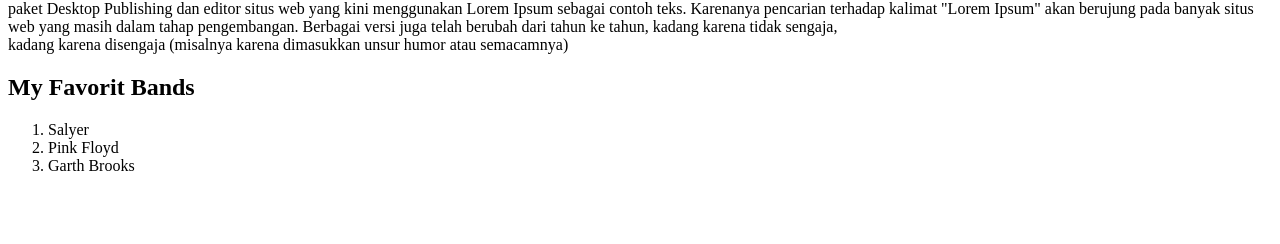
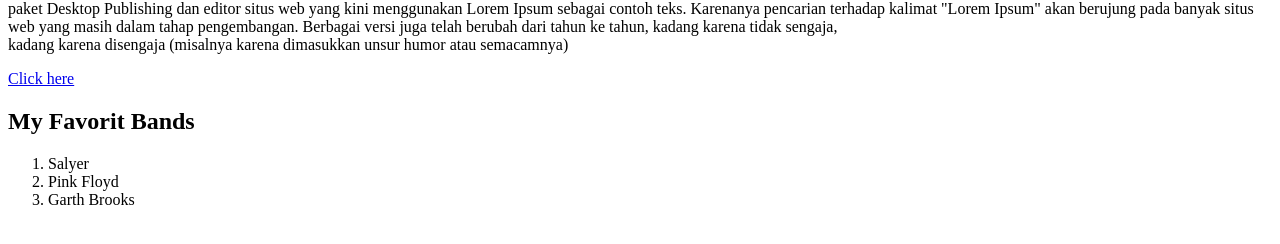
Before and after one commit to Sahrul-ux/course-html-udemy, a plain HTML site: page halaman1.html in a window 1280 px wide. Shown: the part 428-672 px from the top of the page. Drawn offline with Linux system fonts and the light colour scheme.

Commit message:
menambahkan hyperlink

```diff
--- a/halaman1.html
+++ b/halaman1.html
@@ -13,6 +13,7 @@
     <p>
         <i>Sudah merupakan fakta bahwa seorang </i>pembaca akan terpengaruh oleh isi tulisan dari sebuah halaman saat ia melihat tata letaknya. Maksud penggunaan Lorem Ipsum adalah karena ia kurang lebih memiliki penyebaran huruf yang normal, ketimbang menggunakan kalimat seperti "Bagian isi disini, bagian isi disini", sehingga ia seolah menjadi naskah Inggris yang bisa dibaca. Banyak paket Desktop Publishing dan editor situs web yang kini menggunakan Lorem Ipsum sebagai contoh teks. Karenanya pencarian terhadap kalimat "Lorem Ipsum" akan berujung pada banyak situs web yang masih dalam tahap pengembangan. Berbagai versi juga telah berubah dari tahun ke tahun, kadang karena tidak sengaja, <br>kadang karena disengaja (misalnya karena dimasukkan unsur humor atau semacamnya)
     </p>
+    <a href="http://google.com" target="_blank">Click here</a>
     <h2>My Favorit Bands</h2>
     <ol>
         <li>Salyer</li>
```
